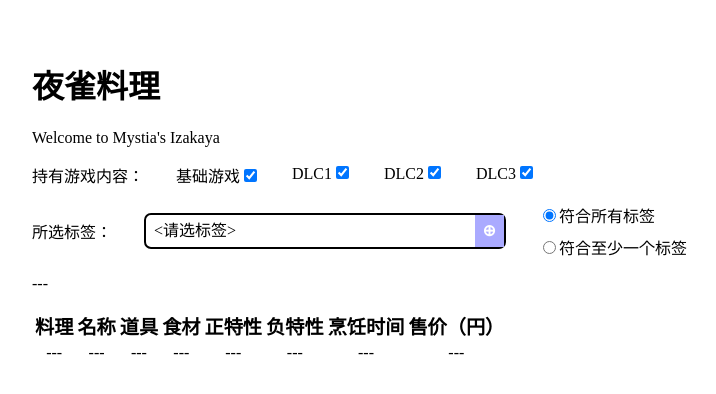
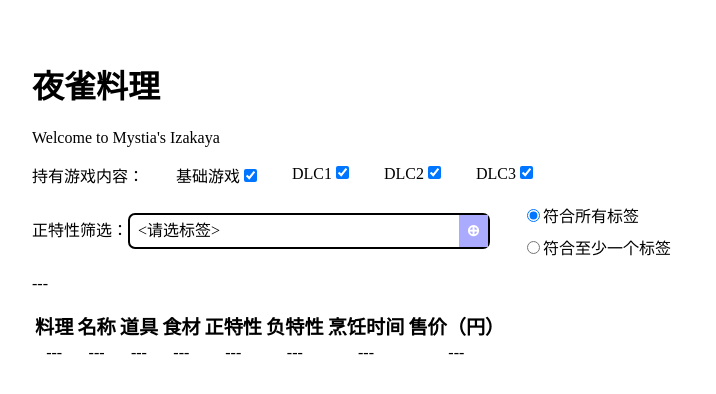
Before and after one commit to Marken-Foo/mystias-menu, a React (Vite) app: page / in a window 1280 px wide. Shown: the top 394 px of the page, without its empty margins (8-724 px from the left). Built offline with nearby package versions, Linux system fonts and the light colour scheme.

Commit message:
Style TagPicker

```diff
--- a/src/components/RecipeForm.tsx
+++ b/src/components/RecipeForm.tsx
@@ -32,6 +32,8 @@
         dlcVersions={dlcVersions}
         setDlcVersions={setDlcVersions}
       />
+      <div>
+        <span>正特性筛选：</span>
         <TagPicker
           tags={tags}
           selectedTags={selectedTags}
@@ -40,5 +42,6 @@
           setSelectMode={setSelectMode}
         />
       </div>
+    </div>
   );
 };
--- a/src/components/TagPicker.css
+++ b/src/components/TagPicker.css
@@ -34,7 +34,7 @@
 
 .tagPalette {
   flex-basis: auto;
-  max-width: 800px;
+  max-width: min(800px, 80vw);
   padding: 0.5em 0;
   text-align: center;
 }
--- a/src/components/TagPicker.tsx
+++ b/src/components/TagPicker.tsx
@@ -9,12 +9,11 @@
 
 type StateSetter<T> = React.Dispatch<React.SetStateAction<T>>;
 
-interface TagPickerProps {
+interface SelectedTagDisplayProps {
   tags: Tag[];
-  selectedTags: Tag[];
-  setSelectedTags: StateSetter<Tag[]>;
-  selectMode: SelectMode;
-  setSelectMode: StateSetter<SelectMode>;
+  setTags: StateSetter<Tag[]>;
+  toggleTagPalette: () => void;
+  isTagPaletteShown: boolean;
 }
 
 const SelectedTagDisplay = ({
@@ -22,12 +21,7 @@
   setTags,
   toggleTagPalette,
   isTagPaletteShown,
-}: {
-  tags: Tag[];
-  setTags: StateSetter<Tag[]>;
-  toggleTagPalette: () => void;
-  isTagPaletteShown: boolean;
-}) => {
+}: SelectedTagDisplayProps) => {
   const removeTag = (tag: Tag) => () => {
     setTags((prevState) => [...prevState].filter((t) => t !== tag));
   };
@@ -76,6 +70,14 @@
   );
 };
 
+interface TagPickerProps {
+  tags: Tag[];
+  selectedTags: Tag[];
+  setSelectedTags: StateSetter<Tag[]>;
+  selectMode: SelectMode;
+  setSelectMode: StateSetter<SelectMode>;
+}
+
 export const TagPicker = ({
   tags,
   selectedTags,
@@ -90,7 +92,6 @@
   return (
     <div className="tagPicker">
       <div className="tagInputs">
-        <span>所选标签：</span>
         <SelectedTagDisplay
           tags={selectedTags}
           setTags={setSelectedTags}
```
Lines whose indentation alone changed are shown as unchanged.
